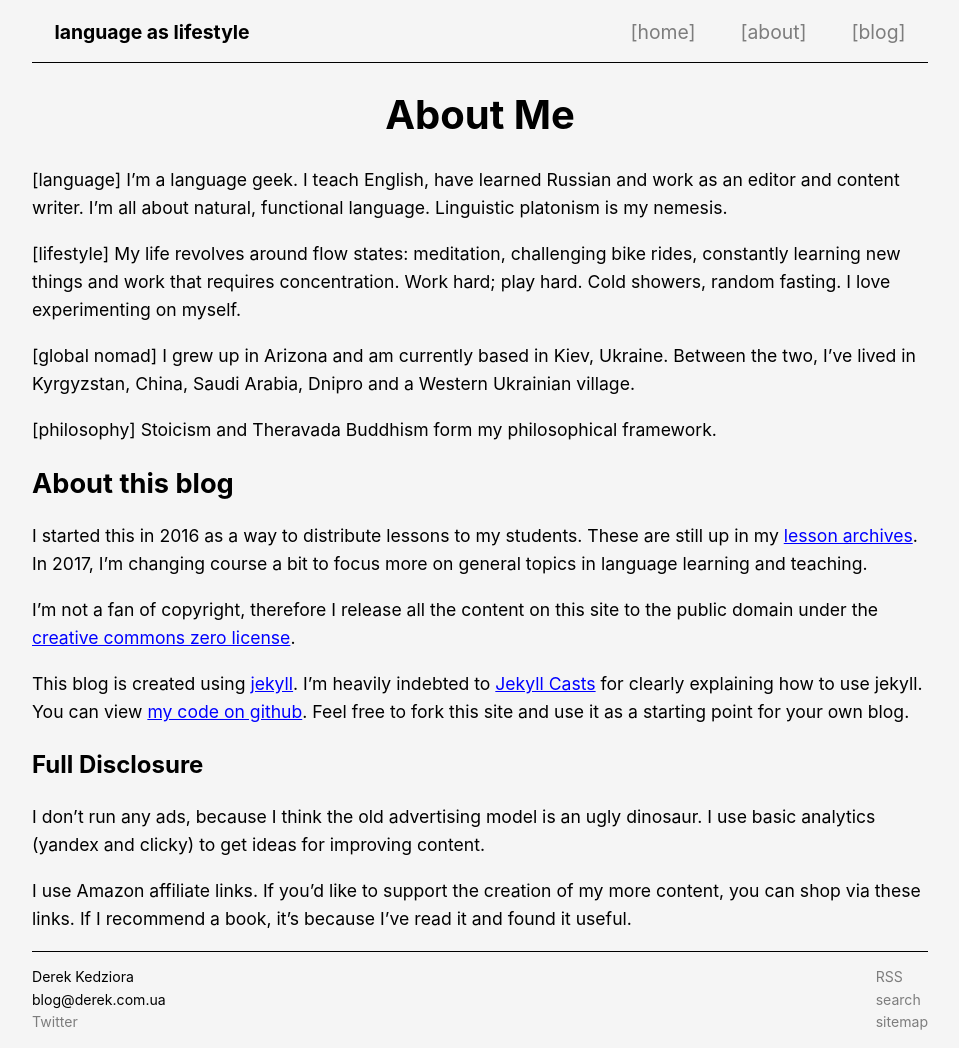
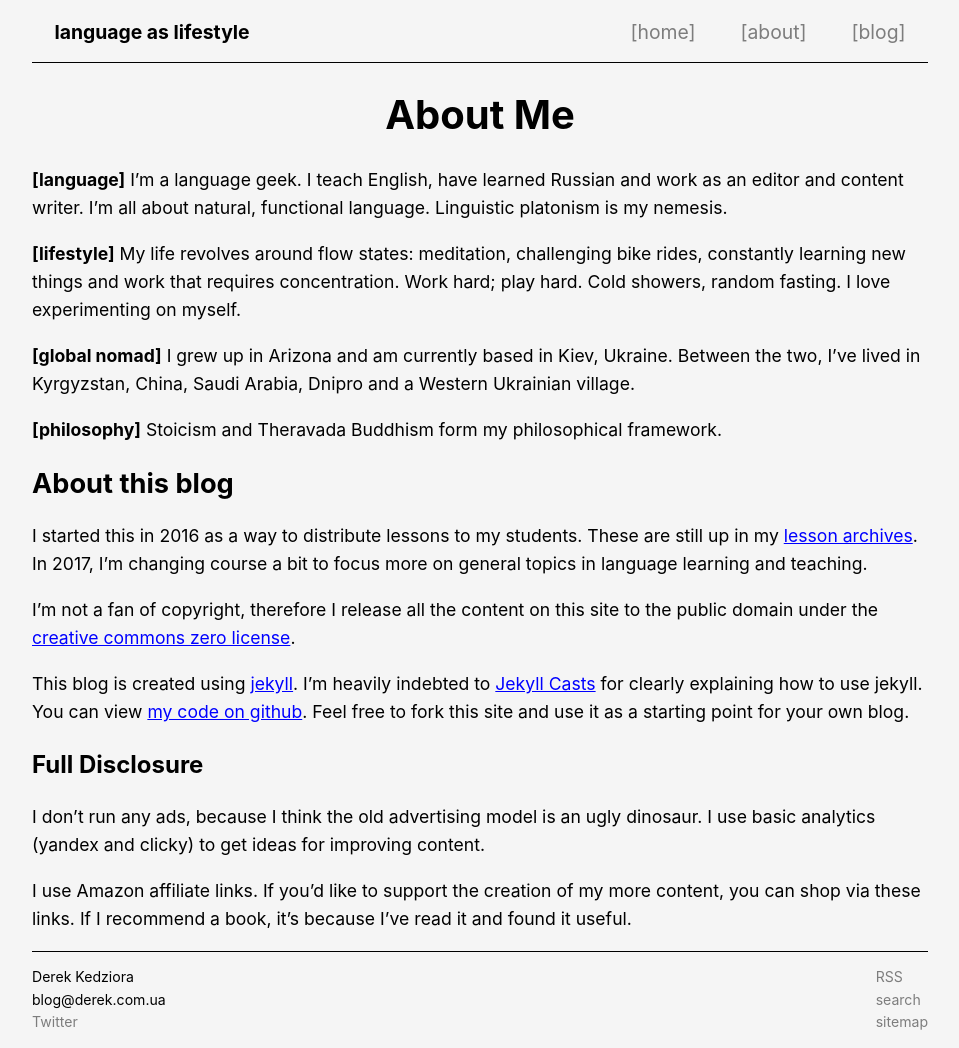
Before and after one commit to ZeroDeth/derekkedziora.github.io, a Jekyll site: the page built from pages/about.md, in a window 1280 px wide. Shown: the whole page, without its empty margins (160-1119 px from the left). Built offline with Jekyll 4.4.1, drawn with Linux system fonts in a browser that asks for light colours; comment, search, counter and statistics services are not loaded.

Commit message:
links fixed

```diff
--- a/pages/about.md
+++ b/pages/about.md
@@ -8,13 +8,13 @@ og-type: website
 
 <!--- See my I'm doing now. -->
 
-[language] I'm a language geek. I teach English, have learned Russian and work as an editor and content writer. I'm all about natural, functional language. Linguistic platonism is my nemesis.
+**[language]** I'm a language geek. I teach English, have learned Russian and work as an editor and content writer. I'm all about natural, functional language. Linguistic platonism is my nemesis.
 
-[lifestyle] My life revolves around flow states: meditation, challenging bike rides, constantly learning new things and work that requires concentration. Work hard; play hard. Cold showers, random fasting. I love experimenting on myself.
+**[lifestyle]** My life revolves around flow states: meditation, challenging bike rides, constantly learning new things and work that requires concentration. Work hard; play hard. Cold showers, random fasting. I love experimenting on myself.
 
-[global nomad] I grew up in Arizona and am currently based in Kiev, Ukraine. Between the two, I've lived in Kyrgyzstan, China, Saudi Arabia, Dnipro and a Western Ukrainian village.
+**[global nomad]** I grew up in Arizona and am currently based in Kiev, Ukraine. Between the two, I've lived in Kyrgyzstan, China, Saudi Arabia, Dnipro and a Western Ukrainian village.
 
-[philosophy] Stoicism and Theravada Buddhism form my philosophical framework.
+**[philosophy]** Stoicism and Theravada Buddhism form my philosophical framework.
 
 <!--- My CV: <a href="/cv" target ="_blank">[web]</a> <a href="/files/derek_cv.pdf" target ="_blank">[pdf]</a>
 -->
@@ -23,9 +23,9 @@ og-type: website
 
 I started this in 2016 as a way to distribute lessons to my students. These are still up in my [lesson archives](/lesson-archives/). In 2017, I'm changing course a bit to focus more on general topics in language learning and teaching.
 
-I'm not a fan of copyright, therefore I release all the content on this site to the public domain under the <a href="https://creativecommons.org/publicdomain/zero/1.0/" target="!!!">creative commons zero license</a>.
+I'm not a fan of copyright, therefore I release all the content on this site to the public domain under the <a href="https://creativecommons.org/publicdomain/zero/1.0/" target="_blank">creative commons zero license</a>.
 
-This blog is created using <a href="http://jekyllrb.com" target="!!!">jekyll</a>. I'm heavily indebted to <a href="http://jekyll.tips" target="!!!">Jekyll Casts</a> for clearly explaining how to use jekyll. You can view <a href="https://github.com/derekkedziora/derekkedziora.github.io" target="!!!">my code on github</a>. Feel free to fork this site and use it as a starting point for your own blog.
+This blog is created using <a href="http://jekyllrb.com" target="_blank">jekyll</a>. I'm heavily indebted to <a href="http://jekyll.tips" target="_blank">Jekyll Casts</a> for clearly explaining how to use jekyll. You can view <a href="https://github.com/derekkedziora/derekkedziora.github.io" target="_blank">my code on github</a>. Feel free to fork this site and use it as a starting point for your own blog.
 
 <!--- My CV: <a href="/cv" target ="_blank">[web]</a> <a href="/files/derek_cv.pdf" target ="_blank">[pdf]</a>
 -->
```
